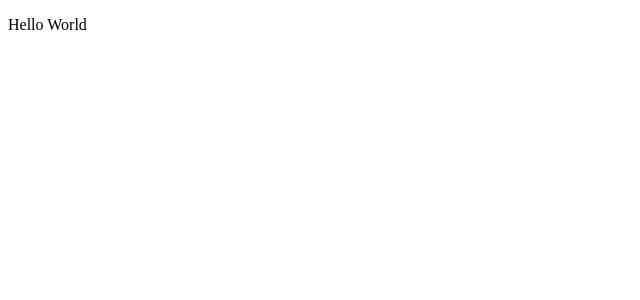
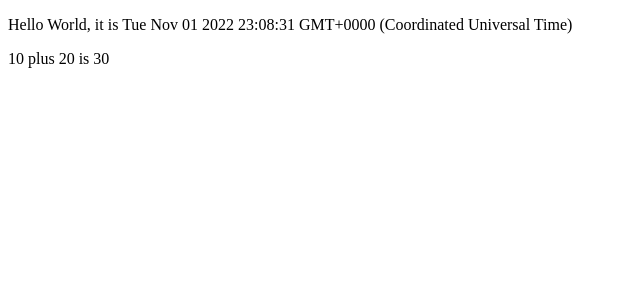
Before and after one commit to alir3zakh/FullStackOpen, a React (Create React App) app in the folder part1/: page / in a window 1280 px wide. Shown: the top 300 px of the page, without its empty margins (0-640 px from the left). Built offline with nearby package versions, Linux system fonts and the light colour scheme.

Commit message:
examples - adding dynamic content to component

```diff
--- a/part1/src/App.js
+++ b/part1/src/App.js
@@ -1,8 +1,15 @@
 
-const App = () => (
-  <div>
-    <p>Hello World</p>
-  </div>
-)
+const App = () => {
+  const now = new Date();
+  const a = 10;
+  const b = 20;
+
+  return (
+    <div>
+      <p>Hello World, it is {now.toString()}</p>
+      <p>{a} plus {b} is {a + b}</p>
+    </div>
+  )
+}
 
 export default App;
```
